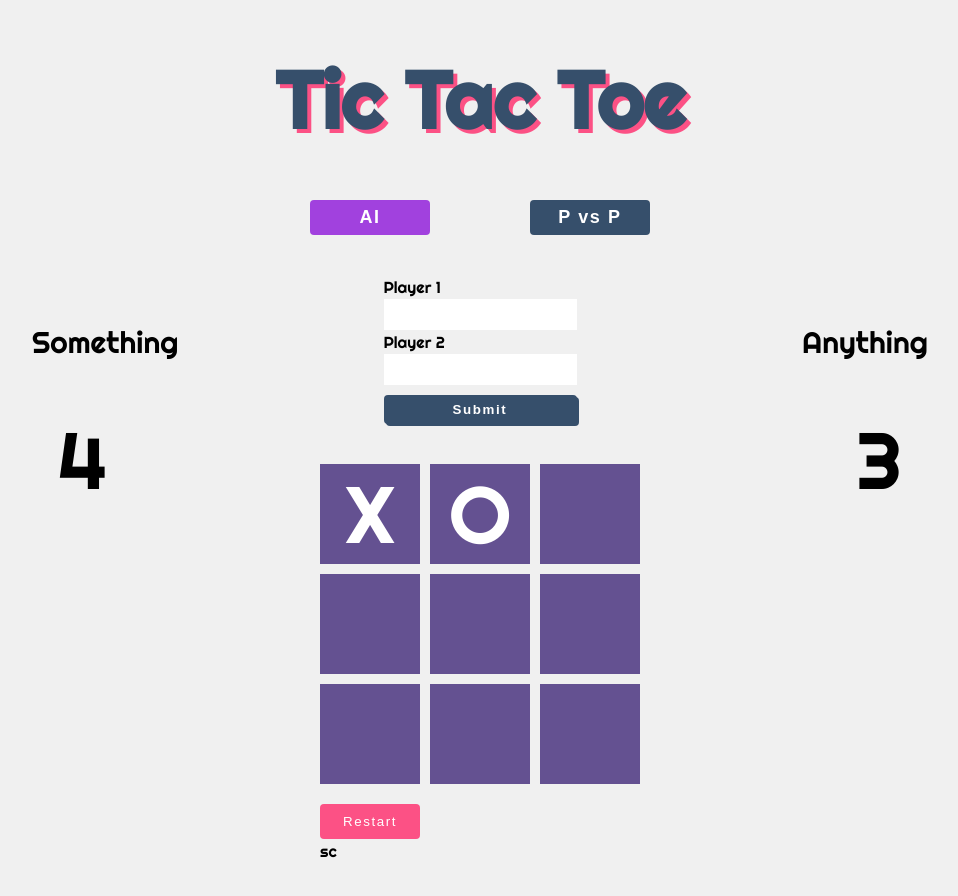
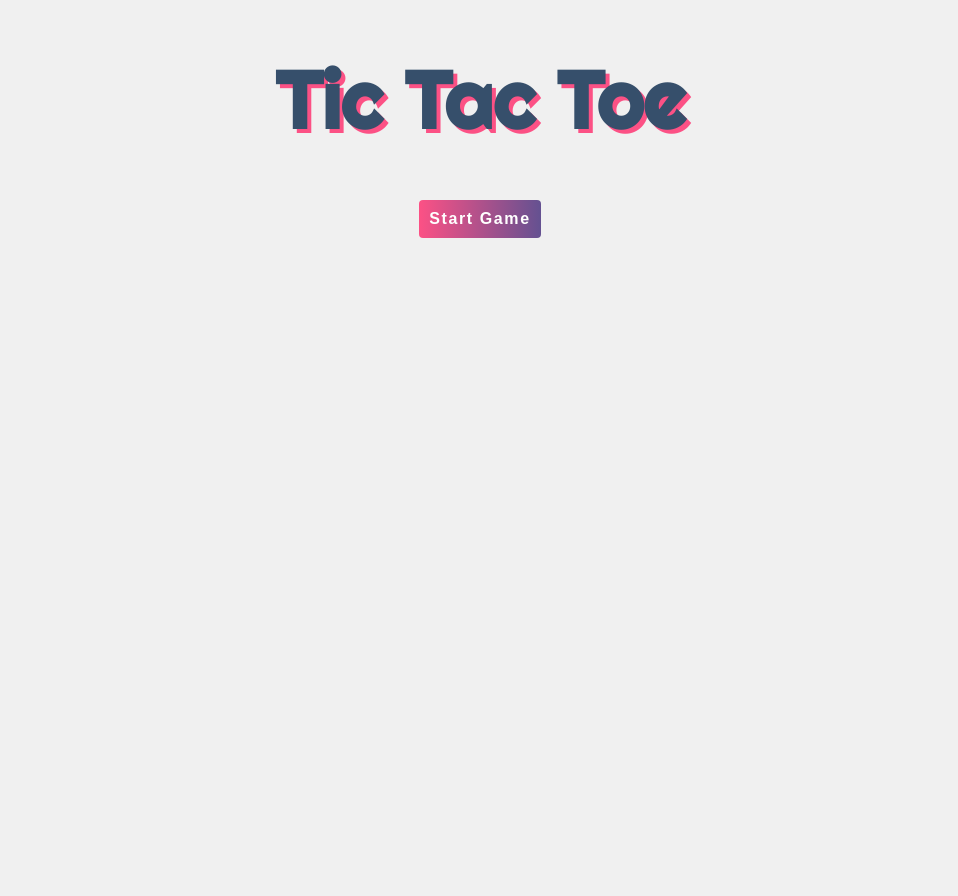
Before and after one commit to Novachaos82/Tic-Tac-Toe, a plain HTML site: page index.html in a window 1280 px wide. Shown: the whole page, without its empty margins (160-1118 px from the left). Drawn offline with Linux system fonts and the light colour scheme; a web font is replaced by a local one.

Commit message:
add hide function on js

```diff
--- a/index.html
+++ b/index.html
@@ -15,13 +15,13 @@
         <span class="text-color-nav">Toe</span>
       </h1>
     </div>
-    <button id="startGame" class="hidden">Start Game</button>
-    <div id="modeSelectDiv">
+    <button id="startGame" class="">Start Game</button>
+    <div id="modeSelectDiv" class="hidden">
       <button id="Bot" class="ai-btn">AI</button>
       <button id="Player" class="player-btn">P vs P</button>
     </div>
 
-    <div class="form">
+    <div class="form hidden">
       <form action="" id="playerNames">
         <div class="players">
           <label for="Player1">Player 1</label>
@@ -35,10 +35,10 @@
       </form>
     </div>
 
-    <div id="gridDiv" class="grid-div">
+    <div id="gridDiv" class="grid-div hidden">
       <div id="board" class="board-div">
-        <div class="boxes" data-index="1">X</div>
-        <div class="boxes" data-index="2">O</div>
+        <div class="boxes" data-index="1"></div>
+        <div class="boxes" data-index="2"></div>
         <div class="boxes" data-index="3"></div>
         <div class="boxes" data-index="4"></div>
         <div class="boxes" data-index="5"></div>
@@ -55,7 +55,7 @@
       </div>
     </div>
 
-    <div class="player-details">
+    <div class="player-details hidden">
       <div class="left-text">Something</div>
       <div class="left-score">4</div>
       <div class="right-text">Anything</div>
--- a/main.js
+++ b/main.js
@@ -0,0 +1,63 @@
+const startBtn = document.getElementById("startGame");
+const modeSelectDiv = document.getElementById("modeSelectDiv");
+const playerNameForm = document.querySelector(".form");
+const gridDiv = document.getElementById("gridDiv");
+const playerDetails = document.querySelector(".player-details");
+const botBtn = document.getElementById("Bot");
+const playerBtn = document.getElementById("Player");
+const playerNameSubmit = document.getElementById("playerDivSubmit");
+
+const boxes = document.querySelectorAll(".boxes");
+window.addEventListener("load", () => {
+  (function () {
+    modeSelectDiv.classList.add("hidden");
+    playerNameForm.classList.add("hidden");
+    gridDiv.classList.add("hidden");
+    playerDetails.classList.add("hidden");
+    //playerNameForm.classList.toggle("hidden");
+  })();
+});
+startBtn.addEventListener("click", () => {
+  startBtn.classList.toggle("hidden");
+  modeSelectDiv.classList.toggle("hidden");
+});
+
+botBtn.addEventListener("click", () => {
+  playerNameForm.classList.add("hidden");
+  gridDiv.classList.remove("hidden");
+  mark();
+});
+
+playerBtn.addEventListener("click", () => {
+  playerNameForm.classList.remove("hidden");
+
+  gridDiv.classList.remove("hidden");
+});
+
+playerNameSubmit.addEventListener("click", (e) => {
+  e.preventDefault();
+  playerDetails.classList.remove("hidden");
+  mark();
+});
+
+const winConditions = [
+  [1, 2, 3],
+  [4, 5, 6],
+  [7, 8, 9],
+  [1, 5, 9],
+  [3, 5, 7],
+  [1, 4, 7],
+  [2, 5, 8],
+  [3, 6, 9],
+];
+function mark() {
+  boxes.forEach((box) => {
+    box.addEventListener("click", () => {
+      box.textContent = "O";
+    });
+
+    for (i = 0; i < winConditions.length(); i++) {
+      for (i = 0; i < 3; i++) {}
+    }
+  });
+}
--- a/styles.css
+++ b/styles.css
@@ -45,19 +45,21 @@ button {
   align-items: center;
   justify-content: center;
   margin: 0 auto;
-  padding: 10px 5px;
+  padding: 10px;
   background: linear-gradient(to right, var(--red), var(--purple));
   color: white;
   font-weight: 600;
   font-size: 16px;
   border: none;
   letter-spacing: 0.1rem;
+  cursor: pointer;
 
   /*z-index: -1;*/
 }
 
 #startGame.hidden {
   display: none;
+  transition: all 1s linear;
 }
 
 /*mode select ai or pvp*/
@@ -67,6 +69,10 @@ button {
   justify-content: center;
   margin: 0 auto;
   gap: 100px;
+}
+
+#modeSelectDiv.hidden {
+  display: none;
 }
 
 #modeSelectDiv .ai-btn,
@@ -108,12 +114,13 @@ button {
   margin: 0 auto;
   margin-top: 40px;
   /*line-height: 8;*/
+  transition: 0.3s linear;
 }
 
 .form.hidden {
-  visibility: hidden;
+  transition: all 0.3s linear;
+  transform: scale(0);
 }
-
 .form input[type="text"] {
   padding: 8px;
   outline: none;
@@ -148,6 +155,11 @@ button {
   justify-content: center;
   /*align-items: center;*/
   margin: 40px auto;
+  transition: all 0.3s linear;
+}
+
+.grid-div.hidden {
+  transform: scale(0);
 }
 
 .board-div {
```
